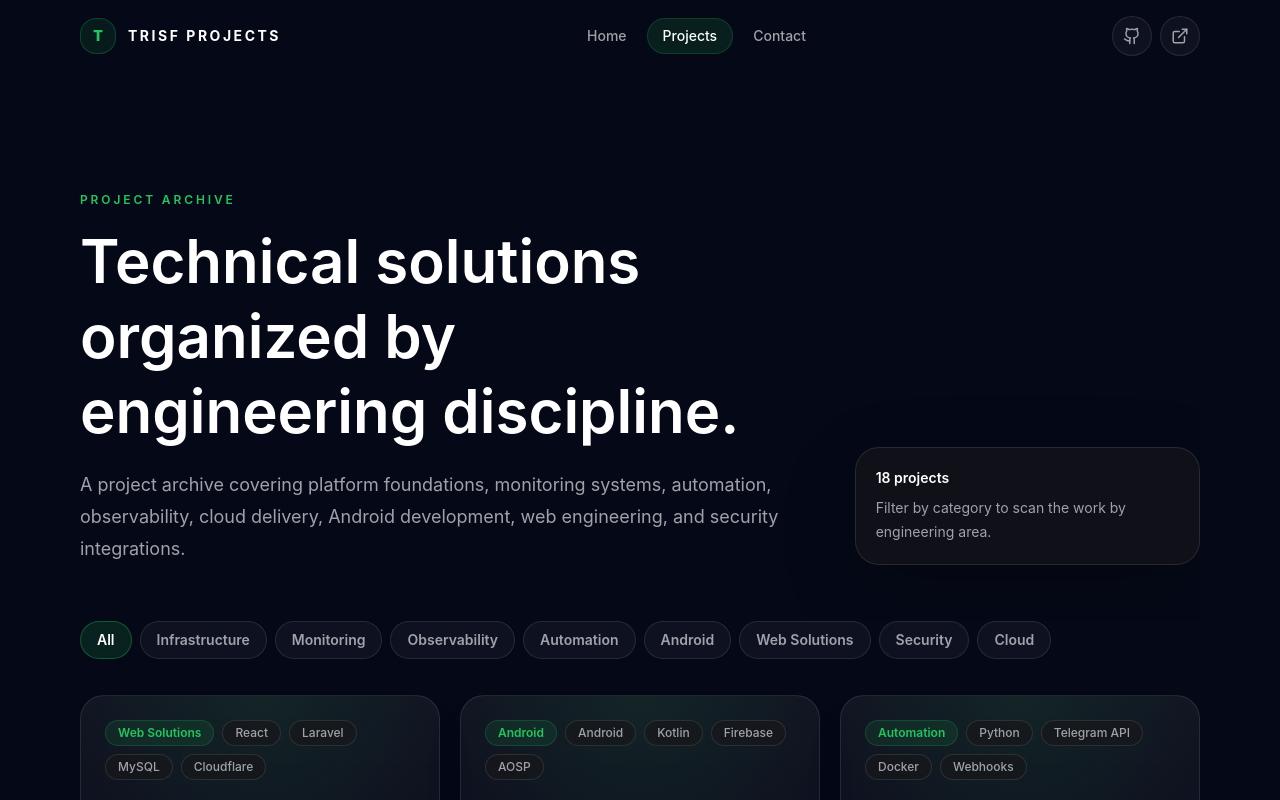
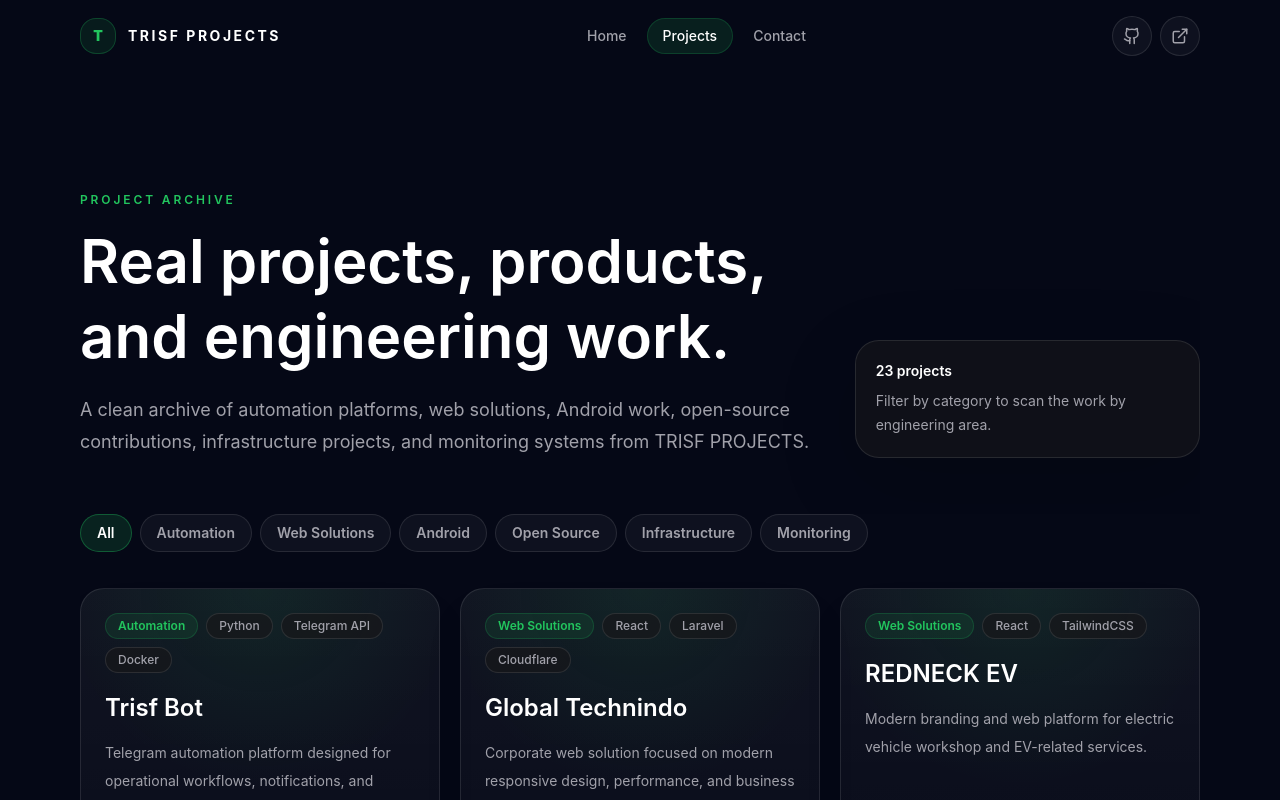
Before and after one commit to trisfproject/trisfproject.github.io, a React (Vite) app: page /projects in a window 1280 px wide. Shown: the top 800 px of the page. Built offline with nearby package versions, Linux system fonts and the light colour scheme.

Commit message:
feat: add real project showcase to projects archive

```diff
--- a/src/data/projects.js
+++ b/src/data/projects.js
@@ -1,4 +1,44 @@
 export const projects = [
+  {
+    title: 'Trisf Bot',
+    category: 'Automation',
+    description:
+      'Telegram automation platform designed for operational workflows, notifications, and infrastructure-related automation tasks.',
+    tags: ['Python', 'Telegram API', 'Docker'],
+    github: 'https://github.com/trisfproject',
+  },
+  {
+    title: 'Global Technindo',
+    category: 'Web Solutions',
+    description:
+      'Corporate web solution focused on modern responsive design, performance, and business presentation.',
+    tags: ['React', 'Laravel', 'Cloudflare'],
+    github: 'https://github.com/trisfproject',
+  },
+  {
+    title: 'REDNECK EV',
+    category: 'Web Solutions',
+    description:
+      'Modern branding and web platform for electric vehicle workshop and EV-related services.',
+    tags: ['React', 'TailwindCSS'],
+    github: 'https://github.com/trisfproject',
+  },
+  {
+    title: 'Komodo OS',
+    category: 'Android',
+    description:
+      'Android custom ROM project focused on system optimization, performance, and user experience enhancements.',
+    tags: ['Android', 'AOSP', 'Kotlin'],
+    github: 'https://github.com/trisfproject',
+  },
+  {
+    title: 'Nusantara Project',
+    category: 'Open Source',
+    description:
+      'Open-source Android ecosystem contribution and device development collaboration project.',
+    tags: ['Android', 'Linux', 'Git'],
+    github: 'https://github.com/trisfproject',
+  },
   {
     title: 'Web Solutions',
     category: 'Web Solutions',
@@ -38,7 +78,7 @@ export const projects = [
   },
   {
     title: 'Monitoring & Observability',
-    category: 'Observability',
+    category: 'Monitoring',
     featured: true,
     description:
       'Infrastructure and application monitoring ecosystem with real-time observability, alerting, and operational visibility.',
@@ -47,7 +87,7 @@ export const projects = [
   },
   {
     title: 'Nyx Platform',
-    category: 'Observability',
+    category: 'Monitoring',
     featured: true,
     description:
       'Centralized monitoring and observability platform designed for infrastructure visibility and operational monitoring.',
@@ -72,7 +112,7 @@ export const projects = [
   },
   {
     title: 'GCP Infrastructure Automation',
-    category: 'Cloud',
+    category: 'Infrastructure',
     description:
       'Cloud automation for compute, DNS, edge routing, secrets, and deployment environments on Google Cloud.',
     tags: ['GCP', 'Terraform', 'Cloudflare', 'Automation'],
@@ -80,7 +120,7 @@ export const projects = [
   },
   {
     title: 'DevSecOps Pipeline',
-    category: 'Security',
+    category: 'Infrastructure',
     description:
       'Release pipeline design with build checks, deployment controls, vulnerability awareness, and clean operational handoff.',
     tags: ['GitHub Actions', 'CI/CD', 'Security', 'Docker'],
@@ -121,7 +161,7 @@ export const projects = [
   },
   {
     title: 'Nyx Monitoring Platform',
-    category: 'Observability',
+    category: 'Monitoring',
     description:
       'Monitoring workspace for service status, operational signals, incident context, and infrastructure visibility.',
     tags: ['Nyx', 'Monitoring', 'Alerts', 'Operations'],
@@ -129,7 +169,7 @@ export const projects = [
   },
   {
     title: 'APM & Observability Platform',
-    category: 'Observability',
+    category: 'Monitoring',
     description:
       'Application performance monitoring with latency tracking, telemetry, error signals, tracing context, and release awareness.',
     tags: ['APM', 'New Relic', 'Telemetry', 'Tracing'],
@@ -137,7 +177,7 @@ export const projects = [
   },
   {
     title: 'Cloudflare Security Integration',
-    category: 'Security',
+    category: 'Infrastructure',
     description:
       'Cloudflare integration for DNS, TLS, WAF rules, access policies, and safer public service exposure.',
     tags: ['Cloudflare', 'DNS', 'TLS', 'Security'],
@@ -155,12 +195,10 @@ export const projects = [
 
 export const projectCategories = [
   'All',
+  'Automation',
+  'Web Solutions',
+  'Android',
+  'Open Source',
   'Infrastructure',
   'Monitoring',
-  'Observability',
-  'Automation',
-  'Android',
-  'Web Solutions',
-  'Security',
-  'Cloud',
 ];
--- a/src/pages/ProjectsPage.jsx
+++ b/src/pages/ProjectsPage.jsx
@@ -20,7 +20,7 @@ export function ProjectsPage() {
     <>
       <SEO
         title="Projects | TRISF PROJECTS"
-        description="Explore TRISF PROJECTS technical work across infrastructure, monitoring, observability, automation, cloud engineering, Android development, and web solutions."
+        description="Explore TRISF PROJECTS engineering work across automation, web solutions, Android development, open-source projects, infrastructure, and monitoring."
         url="https://trisfproject.github.io/projects"
       />
       <main id="main-content" className="min-h-screen pt-28 sm:pt-32">
@@ -32,11 +32,11 @@ export function ProjectsPage() {
             <div className="grid gap-6 lg:grid-cols-[1fr_0.46fr] lg:items-end">
               <div>
                 <h1 className="text-balance text-4xl font-semibold leading-tight text-white sm:text-5xl md:text-6xl">
-                  Technical solutions organized by engineering discipline.
+                  Real projects, products, and engineering work.
                 </h1>
                 <p className="mt-5 max-w-3xl text-base leading-7 text-[#a1a1aa] sm:text-lg sm:leading-8">
-                  A project archive covering platform foundations, monitoring systems, automation,
-                  observability, cloud delivery, Android development, web engineering, and security integrations.
+                  A clean archive of automation platforms, web solutions, Android work, open-source
+                  contributions, infrastructure projects, and monitoring systems from TRISF PROJECTS.
                 </p>
               </div>
               <div className="surface rounded-[24px] p-5">
```
